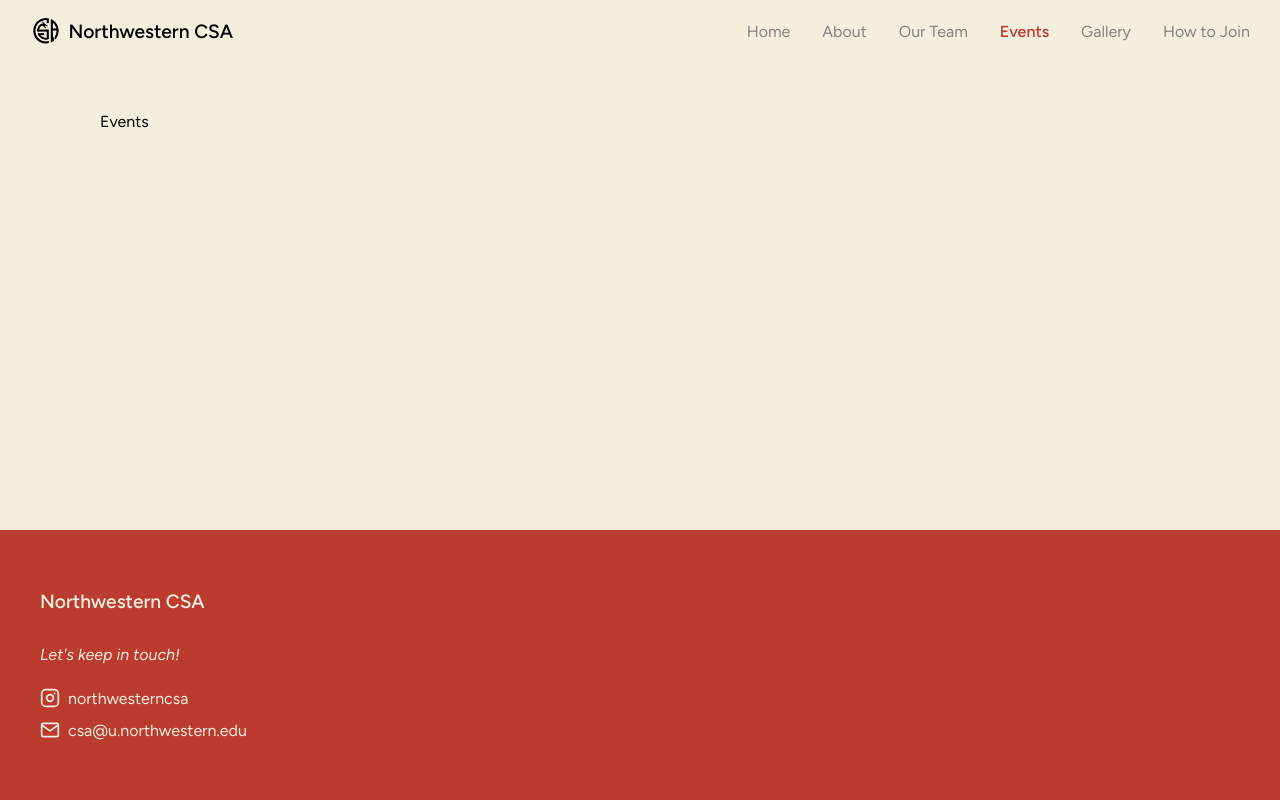
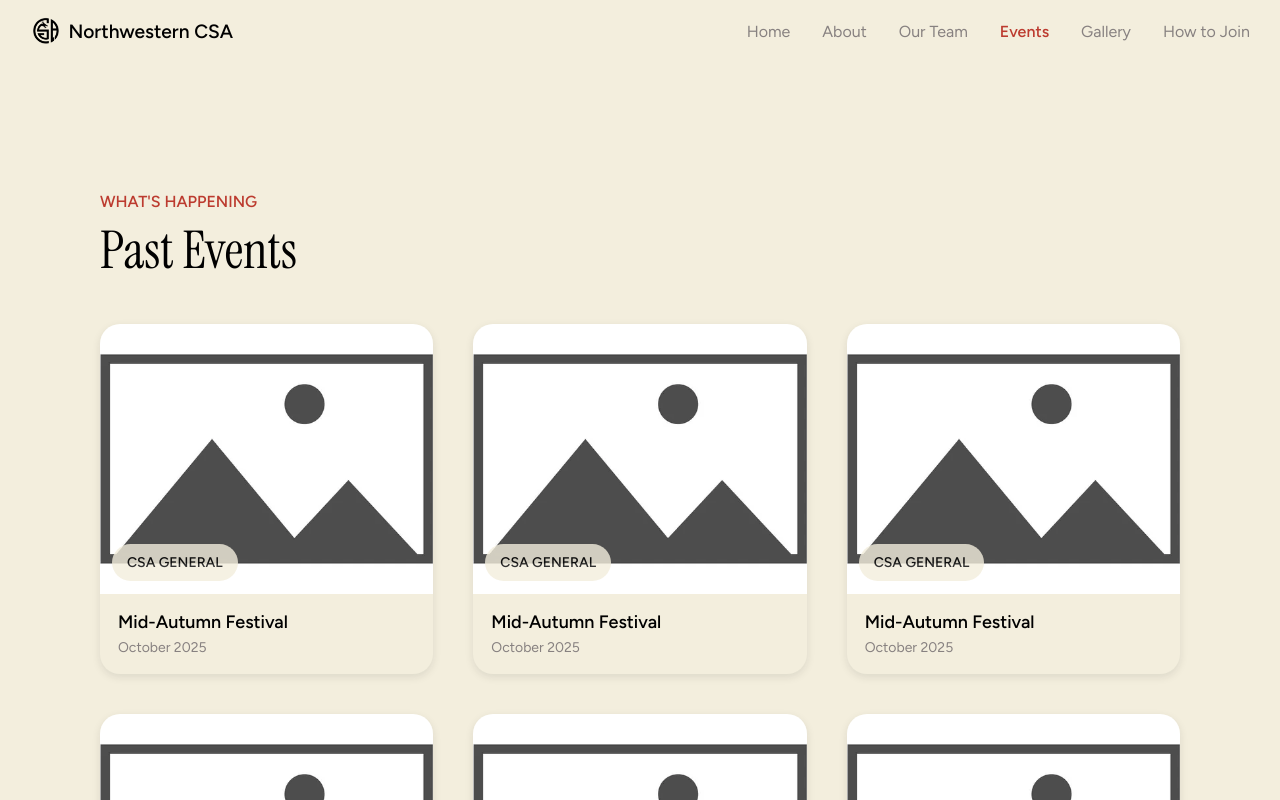
Before and after one commit to ariashi15/csa-website, a React (Vite) app: page /events in a window 1280 px wide. Shown: the top 800 px of the page. Built offline with nearby package versions, Linux system fonts and the light colour scheme.

Commit message:
add past events

```diff
--- a/src/pages/Events.jsx
+++ b/src/pages/Events.jsx
@@ -1,9 +1,36 @@
+import SectionHeader from "../components/SectionHeader";
+import EventCard from "../components/EventCard";
+
+const events = [
+  { tag: "CSA General", title: "Mid-Autumn Festival", date: "October 2025" },
+  { tag: "CSA General", title: "Mid-Autumn Festival", date: "October 2025" },
+  { tag: "CSA General", title: "Mid-Autumn Festival", date: "October 2025" },
+  { tag: "CSA General", title: "Mid-Autumn Festival", date: "October 2025" },
+  { tag: "CSA General", title: "Mid-Autumn Festival", date: "October 2025" },
+  { tag: "CSA General", title: "Mid-Autumn Festival", date: "October 2025" },
+  { tag: "CSA General", title: "Mid-Autumn Festival", date: "October 2025" },
+  { tag: "CSA General", title: "Mid-Autumn Festival", date: "October 2025" },
+  { tag: "CSA General", title: "Mid-Autumn Festival", date: "October 2025" },
+];
+
 function Events() {
   return (
-    <>
-      <div>Events</div>
-    </>
+    <section>
+      <SectionHeader title="Past Events" subtitle="What's Happening" />
+      <div
+        style={{
+          display: "grid",
+          gridTemplateColumns: "repeat(3, 1fr)",
+          gap: "40px",
+          margin: "40px 0",
+        }}
+      >
+        {events.map((event, index) => (
+          <EventCard key={index} {...event} />
+        ))}
+      </div>
+    </section>
   );
 }
 
-export default Events
+export default Events;
```
